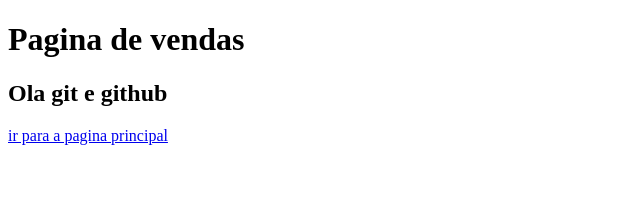
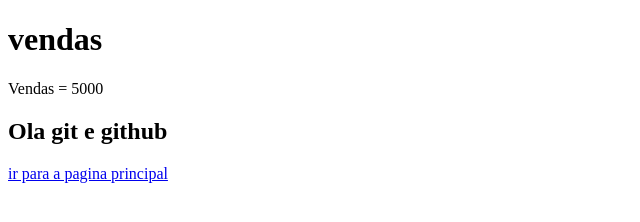
Before and after one commit to Amarick/aulagithub, a plain HTML site: page vendas.html in a window 1280 px wide. Shown: the whole page, without its empty margins (0-640 px from the left). Drawn offline with Linux system fonts and the light colour scheme.

Commit message:
Acrescentado valor das vendas

```diff
--- a/vendas.html
+++ b/vendas.html
@@ -7,7 +7,8 @@
     <title>Document</title>
 </head>
 <body>
-    <h1>Pagina de vendas</h1>
+    <h1>vendas</h1>
+    <P>Vendas = 5000</P>
     <h2>Ola git e github</h2>
     <a href="index.html">ir para a pagina principal</a>
 </body>
```
